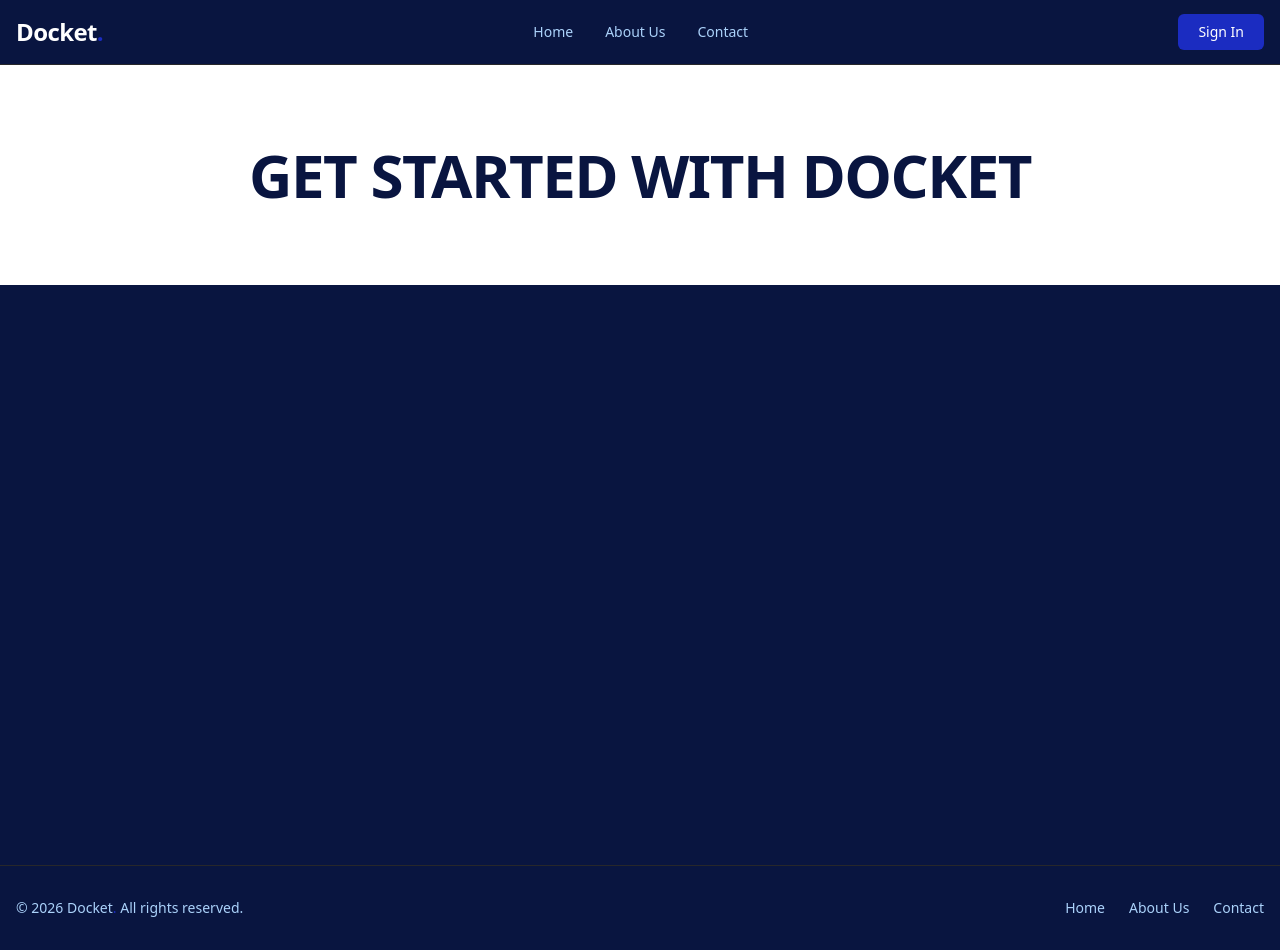
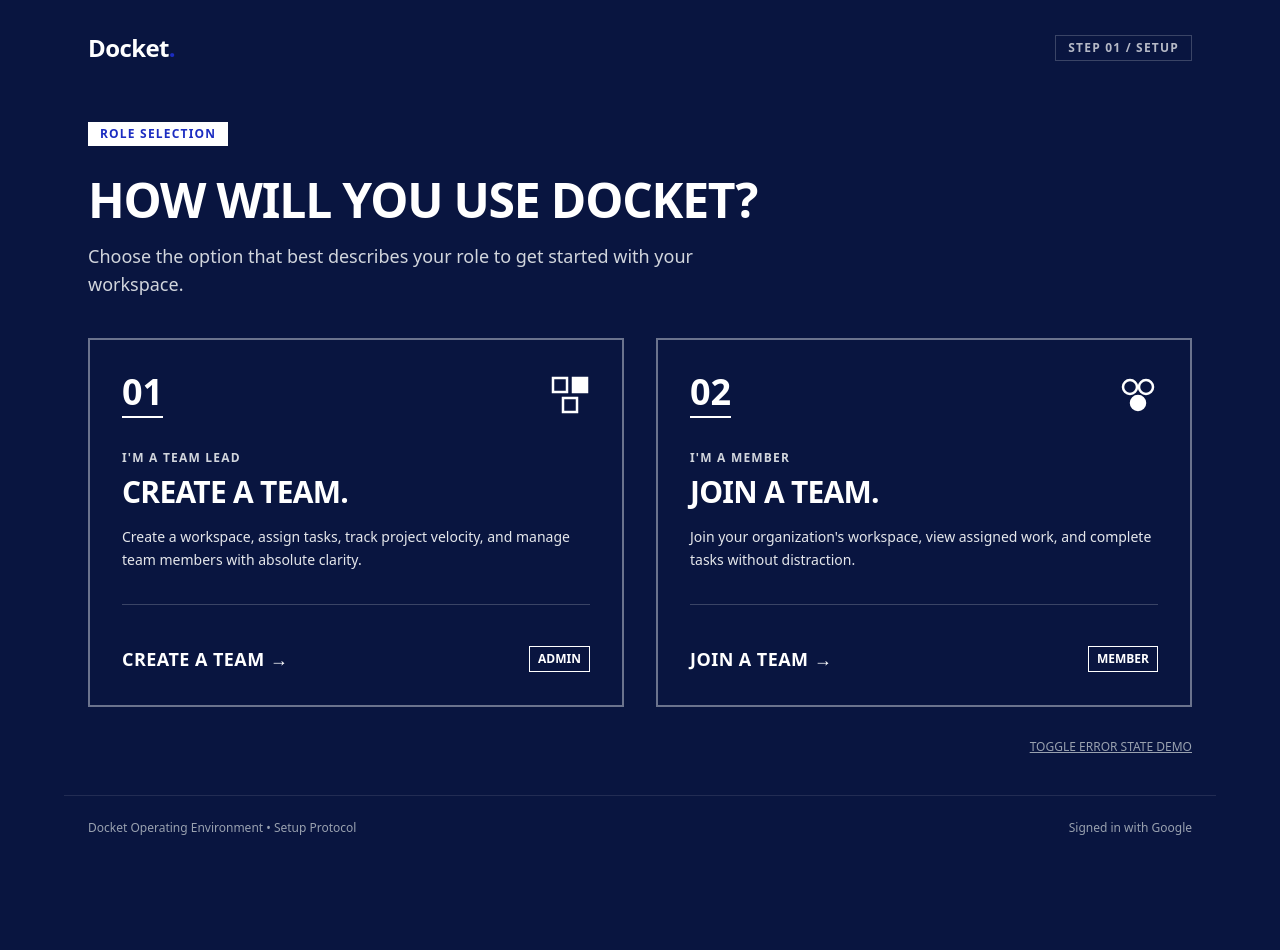
Before and after one commit to Obiwumma/docket, a Next.js app: page /onboarding in a window 1280 px wide. After the commit the page ends 860 px from the top, so only its background shows below. Built offline with nearby package versions, Linux system fonts and the light colour scheme.

Commit message:
feat: implement public-facing pages including about, contact, and onboarding routes

```diff
--- /dev/null
+++ b/app/(public)/layout.tsx
@@ -0,0 +1,13 @@
+// app/(public)/layout.tsx
+import Navbar from "../components/Navbar";
+import Footer from "../components/Footer";
+
+export default function PublicLayout({ children }: { children: React.ReactNode }) {
+  return (
+    <>
+      <Navbar />
+      <main className="min-h-screen">{children}</main>
+      <Footer />
+    </>
+  );
+}
--- a/app/layout.tsx
+++ b/app/layout.tsx
@@ -29,12 +29,12 @@ export default function RootLayout({ children }: LayoutProps<"/">) {
         <link href="https://fonts.googleapis.com/css2?family=Material+Symbols+Outlined:opsz,wght,FILL,GRAD@24,400,0,0" rel="stylesheet" />
       </head>
       <body className={`${geistSans.variable} ${geistMono.variable} bg-navy text-white antialiased`}>
-        <Navbar />
+        {/* <Navbar /> */}
         <main className="min-h-screen">
           {children}
         </main>
 
-        <Footer/>
+        {/* <Footer/> */}
       </body>
     </html>
   );
--- a/app/onboarding/page.tsx
+++ b/app/onboarding/page.tsx
@@ -1,20 +1,192 @@
-import React from 'react'
+"use client";
 
-function OnboardingPage() {
-    return (
-        <>
-            {/* onboaring */}
-            <section className="bg-white text-[#091540] py-20 px-6 text-center">
-                <div className="max-w-4xl mx-auto flex flex-col items-center gap-4">
-                    <h1 className="text-4xl md:text-6xl font-bold tracking-tight">
-                        GET STARTED WITH DOCKET
-                    </h1>
-                </div>
-            </section>
+import React, { useState } from "react";
+import Link from "next/link";
 
-            {/* footer */}
-        </>
-    )
+export default function OnboardingPage() {
+  const [selectedRole, setSelectedRole] = useState<"lead" | "member" | null>(null);
+  const [isSubmitting, setIsSubmitting] = useState(false);
+  const [showErrorBanner, setShowErrorBanner] = useState(false);
+
+  const handleSelectRole = (role: "lead" | "member") => {
+    setSelectedRole(role);
+    setIsSubmitting(true);
+    setShowErrorBanner(false);
+
+    // Simulate onboarding setup delay
+    setTimeout(() => {
+      setIsSubmitting(false);
+    }, 1500);
+  };
+
+  const resetSelection = () => {
+    setSelectedRole(null);
+    setIsSubmitting(false);
+    setShowErrorBanner(false);
+  };
+
+  return (
+    <div className="w-full min-h-screen bg-[#091540] text-white flex flex-col justify-between">
+      {/* Top Branding Bar */}
+      <header className="w-full max-w-6xl mx-auto px-6 pt-8 pb-4 flex items-center justify-between">
+        <Link href="/" className="text-2xl font-bold tracking-tight text-white">
+          Docket<span className="text-[#1B2CC1]">.</span>
+        </Link>
+        <div className="text-xs font-bold uppercase tracking-widest text-white/70 border border-white/20 px-3 py-1">
+          STEP 01 / SETUP
+        </div>
+      </header>
+
+      {/* Main Content Area */}
+      <main className="w-full max-w-6xl mx-auto px-6 py-10 flex-1 flex flex-col justify-center">
+        {/* Intro Header */}
+        <div className="max-w-2xl mb-10">
+          <span className="text-xs font-bold uppercase tracking-widest text-[#1B2CC1] bg-white px-3 py-1 mb-4 inline-block">
+            ROLE SELECTION
+          </span>
+          <h1 className="text-4xl md:text-5xl font-bold tracking-tight uppercase leading-tight mt-2">
+            HOW WILL YOU USE DOCKET?
+          </h1>
+          <p className="text-lg text-gray-300 mt-3 font-normal">
+            Choose the option that best describes your role to get started with your workspace.
+          </p>
+        </div>
+
+        {/* Error Banner Demonstration */}
+        {showErrorBanner && (
+          <div className="mb-6 border-2 border-white bg-[#091540] p-4 flex flex-col sm:flex-row items-center justify-between gap-4">
+            <div className="flex items-center gap-3">
+              <span className="w-6 h-6 border-2 border-white flex items-center justify-center font-bold text-xs">
+                !
+              </span>
+              <p className="text-sm font-semibold uppercase tracking-wide">
+                Something went wrong saving your selection. Please try again.
+              </p>
+            </div>
+            <button
+              onClick={resetSelection}
+              className="px-4 py-1 bg-white text-[#091540] text-xs font-bold uppercase hover:bg-[#1B2CC1] hover:text-white transition"
+            >
+              TRY AGAIN
+            </button>
+          </div>
+        )}
+
+        {/* 2-Column Role Options */}
+        <div className="grid grid-cols-1 md:grid-cols-2 gap-8">
+          {/* Card 01: Team Lead */}
+          <div
+            onClick={() => handleSelectRole("lead")}
+            className={`border-2 p-8 transition cursor-pointer flex flex-col justify-between ${
+              selectedRole === "lead"
+                ? "bg-[#1B2CC1] border-white"
+                : selectedRole === "member"
+                ? "bg-[#091540] border-white/20 opacity-40 pointer-events-none"
+                : "bg-[#091540] border-white/40 hover:border-white hover:bg-[#1B2CC1]"
+            }`}
+          >
+            <div>
+              <div className="flex items-center justify-between mb-8">
+                <span className="text-4xl font-bold border-b-2 border-white pb-1">
+                  01
+                </span>
+                <svg className="w-10 h-10 text-white" fill="none" viewBox="0 0 40 40" stroke="currentColor">
+                  <rect x="3" y="3" width="14" height="14" strokeWidth="2.5" />
+                  <rect x="23" y="3" width="14" height="14" strokeWidth="2.5" fill="currentColor" />
+                  <rect x="13" y="23" width="14" height="14" strokeWidth="2.5" />
+                </svg>
+              </div>
+
+              <p className="text-xs font-bold uppercase tracking-widest text-gray-300 mb-2">
+                I&apos;M A TEAM LEAD
+              </p>
+              <h2 className="text-3xl font-bold uppercase tracking-tight mb-4">
+                CREATE A TEAM.
+              </h2>
+              <p className="text-gray-200 text-sm leading-relaxed">
+                Create a workspace, assign tasks, track project velocity, and manage team members with absolute clarity.
+              </p>
+            </div>
+
+            <div className="pt-10 border-t border-white/20 mt-8 flex items-center justify-between">
+              <span className="text-lg font-bold uppercase tracking-wide flex items-center gap-2">
+                {selectedRole === "lead" && isSubmitting ? (
+                  <>CREATING YOUR TEAM...</>
+                ) : (
+                  <>CREATE A TEAM &rarr;</>
+                )}
+              </span>
+              <span className="text-xs font-bold uppercase border border-white px-2 py-1">
+                ADMIN
+              </span>
+            </div>
+          </div>
+
+          {/* Card 02: Team Member */}
+          <div
+            onClick={() => handleSelectRole("member")}
+            className={`border-2 p-8 transition cursor-pointer flex flex-col justify-between ${
+              selectedRole === "member"
+                ? "bg-[#1B2CC1] border-white"
+                : selectedRole === "lead"
+                ? "bg-[#091540] border-white/20 opacity-40 pointer-events-none"
+                : "bg-[#091540] border-white/40 hover:border-white hover:bg-[#1B2CC1]"
+            }`}
+          >
+            <div>
+              <div className="flex items-center justify-between mb-8">
+                <span className="text-4xl font-bold border-b-2 border-white pb-1">
+                  02
+                </span>
+                <svg className="w-10 h-10 text-white" fill="none" viewBox="0 0 40 40" stroke="currentColor">
+                  <circle cx="12" cy="12" r="7" strokeWidth="2.5" />
+                  <circle cx="28" cy="12" r="7" strokeWidth="2.5" />
+                  <circle cx="20" cy="28" r="7" strokeWidth="2.5" fill="currentColor" />
+                </svg>
+              </div>
+
+              <p className="text-xs font-bold uppercase tracking-widest text-gray-300 mb-2">
+                I&apos;M A MEMBER
+              </p>
+              <h2 className="text-3xl font-bold uppercase tracking-tight mb-4">
+                JOIN A TEAM.
+              </h2>
+              <p className="text-gray-200 text-sm leading-relaxed">
+                Join your organization&apos;s workspace, view assigned work, and complete tasks without distraction.
+              </p>
+            </div>
+
+            <div className="pt-10 border-t border-white/20 mt-8 flex items-center justify-between">
+              <span className="text-lg font-bold uppercase tracking-wide flex items-center gap-2">
+                {selectedRole === "member" && isSubmitting ? (
+                  <>JOINING YOUR TEAM...</>
+                ) : (
+                  <>JOIN A TEAM &rarr;</>
+                )}
+              </span>
+              <span className="text-xs font-bold uppercase border border-white px-2 py-1">
+                MEMBER
+              </span>
+            </div>
+          </div>
+        </div>
+
+        {/* Demo error trigger */}
+        <div className="mt-8 flex justify-end">
+          <button
+            onClick={() => setShowErrorBanner(!showErrorBanner)}
+            className="text-xs uppercase text-gray-400 hover:text-white underline"
+          >
+            Toggle Error State Demo
+          </button>
+        </div>
+      </main>
+
+      {/* Footer Status Bar */}
+      <footer className="w-full max-w-6xl mx-auto px-6 py-6 border-t border-white/10 flex flex-col sm:flex-row items-center justify-between text-xs text-gray-400">
+        <p>Docket Operating Environment &bull; Setup Protocol</p>
+        <p>Signed in with Google</p>
+      </footer>
+    </div>
+  );
 }
-
-export default OnboardingPage
```
Also changed, not shown: app/(public)/about/page.tsx (renamed from app/about/page.tsx), app/(public)/contact/page.tsx (renamed from app/contact/page.tsx), app/(public)/login/page.tsx (renamed from app/login/page.tsx), app/(public)/page.tsx (renamed from app/page.tsx).
